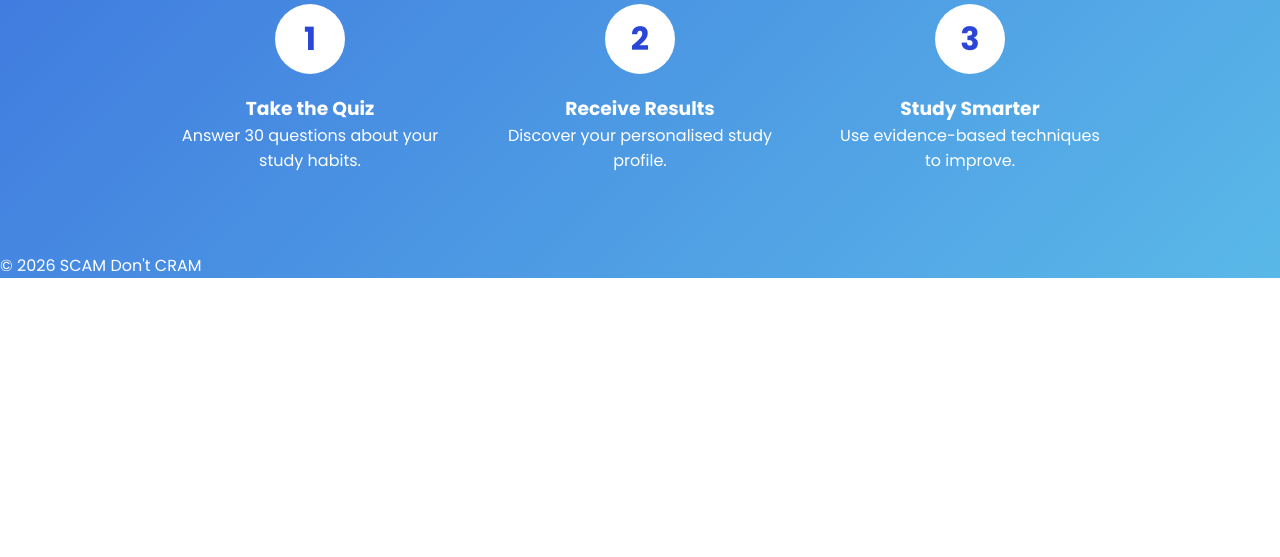
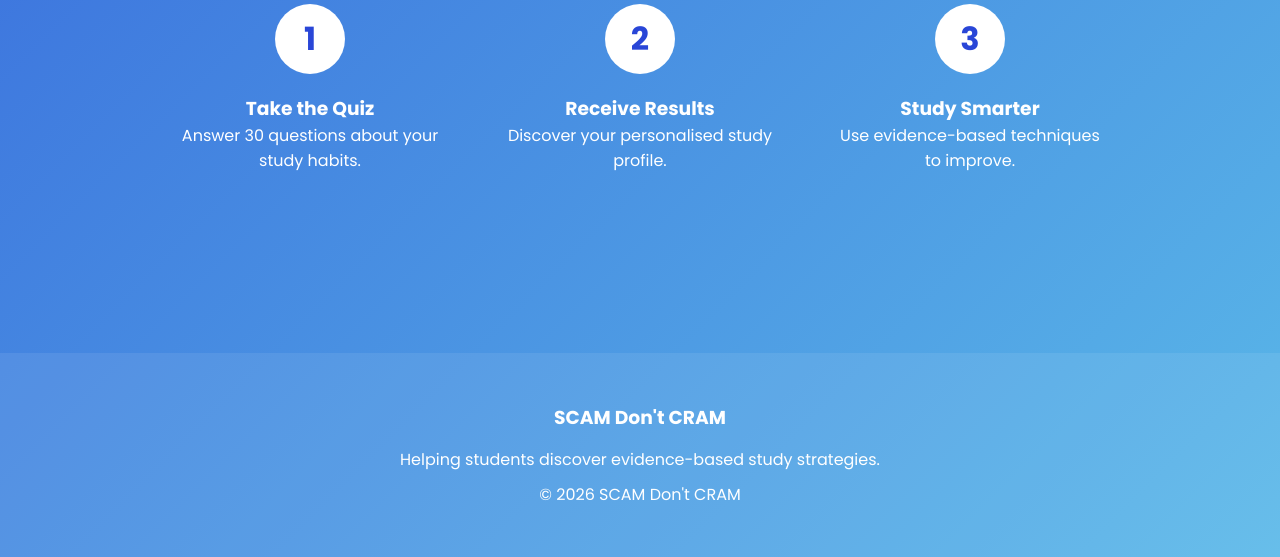
Before and after one commit to HiddenOffence/SCAM_1.0, a Flask app: page / in a window 1280 px wide. Shown: the part 1432-1989 px from the top of the page. Before the commit the page ends 1710 px from the top, so only its background shows below. Run offline with Flask 3, Linux system fonts and the light colour scheme.

Commit message:
edited some bits and pieces

```diff
--- a/static/style.css
+++ b/static/style.css
@@ -295,3 +295,27 @@ body{
     align-items:center;
 
 }
+
+.footer{
+
+    text-align:center;
+
+    padding:50px;
+
+    background:rgba(255,255,255,.08);
+
+    margin-top:100px;
+
+}
+
+.footer h3{
+
+    margin-bottom:15px;
+
+}
+
+.footer p{
+
+    margin-top:10px;
+
+}
--- a/templates/base.html
+++ b/templates/base.html
@@ -58,9 +58,18 @@
 
 </main>
 
-<footer>
+<footer class="footer">
 
-    © 2026 SCAM Don't CRAM
+    <h3>SCAM Don't CRAM</h3>
+
+    <p>
+        Helping students discover
+        evidence-based study strategies.
+    </p>
+
+    <p>
+        © 2026 SCAM Don't CRAM
+    </p>
 
 </footer>
 
```
